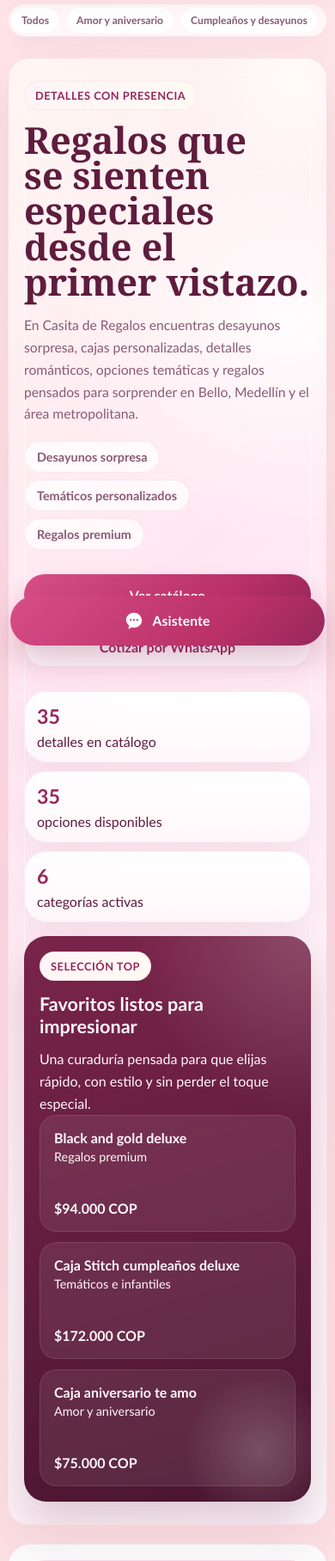
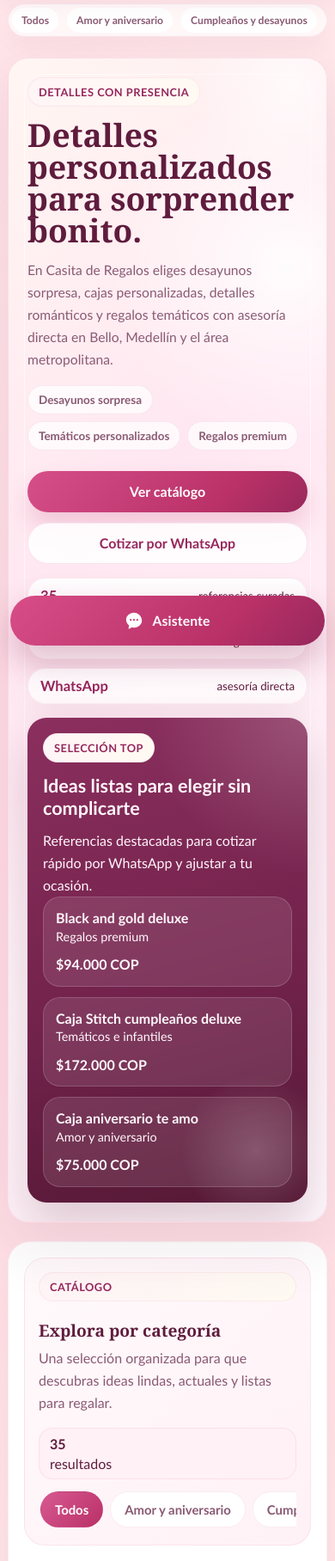
Before and after one commit to Themogged/Casita-de-regalo, a Django app: page / in a window 390 px wide. Shown: the part 81-1897 px from the top of the page at 86% size. Run offline with Django 5.2, Linux system fonts and the light colour scheme; data comes from the database, SQL or seed files in the repository.

Commit message:
Refine mobile hero and public stock labels

```diff
--- a/Templates/inicio.html
+++ b/Templates/inicio.html
@@ -15,8 +15,9 @@
     }
 
     .hero-grid {
-        grid-template-columns: minmax(0, 1.24fr) minmax(320px, 0.86fr);
-        align-items: stretch;
+        grid-template-columns: minmax(0, 1fr) minmax(300px, 0.78fr);
+        align-items: center;
+        gap: clamp(18px, 3vw, 34px);
     }
 
     .about-grid {
@@ -39,6 +40,10 @@
 
     .home-flow {
         gap: 26px;
+    }
+
+    .hero-card {
+        padding: clamp(22px, 4vw, 42px);
     }
 
     .section-stack {
@@ -88,11 +93,11 @@
 
     .hero-copy h1 {
         font-family: Georgia, "Palatino Linotype", serif;
-        font-size: clamp(2.7rem, 5.8vw, 4.8rem);
-        line-height: 0.93;
-        margin-bottom: 18px;
+        font-size: clamp(2.45rem, 4.9vw, 4.2rem);
+        line-height: 0.98;
+        margin-bottom: 16px;
         text-wrap: balance;
-        max-width: 11ch;
+        max-width: 13ch;
     }
 
     .hero-copy p,
@@ -105,26 +110,26 @@
     }
 
     .hero-copy p {
-        max-width: 62ch;
-        font-size: 1.03rem;
+        max-width: 56ch;
+        font-size: 1rem;
     }
 
     .hero-tags {
         display: flex;
         flex-wrap: wrap;
         gap: 10px;
-        margin-top: 18px;
+        margin-top: 16px;
     }
 
     .hero-tag {
         display: inline-flex;
         align-items: center;
-        padding: 9px 14px;
+        padding: 8px 12px;
         border-radius: 999px;
         background: rgba(255, 255, 255, 0.72);
         border: 1px solid rgba(198, 68, 125, 0.1);
         color: var(--ink-700);
-        font-size: 0.9rem;
+        font-size: 0.84rem;
         font-weight: 700;
     }
 
@@ -132,14 +137,14 @@
         display: flex;
         gap: 12px;
         flex-wrap: wrap;
-        margin-top: 28px;
+        margin-top: 24px;
     }
 
     .hero-stats {
         display: grid;
         grid-template-columns: repeat(3, minmax(0, 1fr));
-        gap: 14px;
-        margin-top: 28px;
+        gap: 10px;
+        margin-top: 22px;
     }
 
     .hero-stat,
@@ -157,7 +162,7 @@
     }
 
     .hero-stat {
-        padding: 18px 18px 20px;
+        padding: 14px 16px;
         background: linear-gradient(180deg, rgba(255, 255, 255, 0.96) 0%, rgba(255, 247, 250, 0.96) 100%);
     }
 
@@ -165,7 +170,7 @@
         display: block;
         margin-bottom: 6px;
         color: var(--rose-700);
-        font-size: 1.95rem;
+        font-size: 1.5rem;
     }
 
     .hero-panel,
@@ -180,7 +185,7 @@
         overflow: hidden;
         background:
             radial-gradient(circle at top right, rgba(255, 255, 255, 0.18), transparent 28%),
-            linear-gradient(165deg, #7a244a 0%, #5f1c3d 58%, #49152f 100%);
+            linear-gradient(165deg, #8b2f5e 0%, #71224b 58%, #541834 100%);
         color: #fff5fa;
         border: 0;
         box-shadow: 0 28px 54px rgba(88, 24, 55, 0.2);
@@ -202,7 +207,7 @@
     .catalog-main h2,
     .sidebar h2 {
         margin-bottom: 12px;
-        font-size: clamp(1.35rem, 3vw, 2rem);
+        font-size: clamp(1.35rem, 2.7vw, 2rem);
     }
 
     .section-card h2,
@@ -306,8 +311,8 @@
     }
 
     .hero-panel .feature-item {
-        background: rgba(255, 255, 255, 0.08);
-        border-color: rgba(255, 255, 255, 0.1);
+        background: rgba(255, 255, 255, 0.1);
+        border-color: rgba(255, 255, 255, 0.16);
         color: #fff8fb;
         backdrop-filter: blur(4px);
     }
@@ -833,8 +838,8 @@
         }
 
         .hero-copy h1 {
-            font-size: clamp(2.2rem, 11vw, 3.35rem);
-            line-height: 0.96;
+            font-size: clamp(2rem, 9.5vw, 2.75rem);
+            line-height: 1;
             max-width: none;
         }
 
@@ -865,8 +870,9 @@
         }
 
         .hero-stats {
-            grid-template-columns: repeat(2, minmax(0, 1fr));
+            grid-template-columns: 1fr;
             gap: 10px;
+            margin-top: 16px;
         }
 
         .feature-list,
@@ -890,16 +896,27 @@
             flex-direction: column;
             justify-content: space-between;
             align-items: flex-start;
-            min-height: 136px;
-            padding: 16px;
+            min-height: auto;
+            padding: 14px;
         }
 
         .hero-stat {
-            padding: 14px;
+            display: flex;
+            align-items: center;
+            justify-content: space-between;
+            gap: 14px;
+            padding: 12px 14px;
         }
 
         .hero-stat strong {
-            font-size: 1.45rem;
+            margin: 0;
+            font-size: 1.04rem;
+            line-height: 1;
+        }
+
+        .hero-stat span {
+            text-align: right;
+            font-size: 0.83rem;
         }
 
         .hero-panel,
@@ -907,6 +924,10 @@
         .sidebar,
         .catalog-main {
             padding: 18px;
+        }
+
+        .hero-panel {
+            border-radius: 22px;
         }
 
         .hero-panel p,
@@ -1103,44 +1124,44 @@
     <div class="hero-grid">
         <div class="hero-copy">
             <span class="section-kicker">Detalles con presencia</span>
-            <h1>Regalos que se sienten especiales desde el primer vistazo.</h1>
+            <h1>Detalles personalizados para sorprender bonito.</h1>
             <p>
-                En Casita de Regalos encuentras desayunos sorpresa, cajas personalizadas, detalles
-                románticos, opciones temáticas y regalos pensados para sorprender en Bello, Medellín
-                y el área metropolitana.
+                En Casita de Regalos eliges desayunos sorpresa, cajas personalizadas, detalles
+                rom&aacute;nticos y regalos tem&aacute;ticos con asesor&iacute;a directa en Bello,
+                Medell&iacute;n y el &aacute;rea metropolitana.
             </p>
 
             <div class="hero-tags">
                 <span class="hero-tag">Desayunos sorpresa</span>
-                <span class="hero-tag">Temáticos personalizados</span>
+                <span class="hero-tag">Tem&aacute;ticos personalizados</span>
                 <span class="hero-tag">Regalos premium</span>
             </div>
 
             <div class="hero-actions">
-                <a href="#catalogo" class="btn">Ver catálogo</a>
+                <a href="#catalogo" class="btn">Ver cat&aacute;logo</a>
                 <a href="https://wa.me/573116262155?text=Hola%20quiero%20cotizar%20un%20detalle%20personalizado" class="btn-secondary" target="_blank" rel="noopener noreferrer">Cotizar por WhatsApp</a>
             </div>
 
             <div class="hero-stats">
                 <div class="hero-stat">
                     <strong>{{ resumen.total_productos }}</strong>
-                    <span>detalles en catálogo</span>
-                </div>
-                <div class="hero-stat">
-                    <strong>{{ resumen.disponibles }}</strong>
-                    <span>opciones disponibles</span>
+                    <span>referencias curadas</span>
                 </div>
                 <div class="hero-stat">
                     <strong>{{ resumen.categorias }}</strong>
-                    <span>categorías activas</span>
+                    <span>categor&iacute;as claras</span>
+                </div>
+                <div class="hero-stat">
+                    <strong>WhatsApp</strong>
+                    <span>asesor&iacute;a directa</span>
                 </div>
             </div>
         </div>
 
         <aside class="hero-panel">
-            <span class="section-kicker">Selección top</span>
-            <h2>Favoritos listos para impresionar</h2>
-            <p>Una curaduría pensada para que elijas rápido, con estilo y sin perder el toque especial.</p>
+            <span class="section-kicker">Selecci&oacute;n top</span>
+            <h2>Ideas listas para elegir sin complicarte</h2>
+            <p>Referencias destacadas para cotizar r&aacute;pido por WhatsApp y ajustar a tu ocasi&oacute;n.</p>
 
             <div class="feature-list">
                 {% for producto in destacados %}
@@ -1289,7 +1310,7 @@
                         <div class="product-body">
                             <div class="product-topline">
                                 <span class="pill">{{ producto.categoria.nombre|default:"Sin categoría" }}</span>
-                                <span class="{{ producto.stock_badge_class }}">{{ producto.stock_label }}</span>
+                                <span class="{{ producto.public_status_badge_class }}">{{ producto.public_status_label }}</span>
                             </div>
 
                             <div>
--- a/Templates/producto_detalle.html
+++ b/Templates/producto_detalle.html
@@ -590,7 +590,7 @@
     <article class="detail-card page-card">
         <div class="detail-topline">
             <span class="detail-category">{{ producto.categoria.nombre|default:"Sin categoría" }}</span>
-            <span class="{{ producto.stock_badge_class }}">{{ producto.stock_label }}</span>
+            <span class="{{ producto.public_status_badge_class }}">{{ producto.public_status_label }}</span>
         </div>
 
         <div class="detail-price">Desde {{ producto.precio|cop }} COP</div>
@@ -607,7 +607,7 @@
         <div class="detail-meta">
             <div class="detail-meta-row">
                 <span>Disponibilidad</span>
-                <strong>{{ producto.stock }} unidades</strong>
+                <strong>{% if producto.disponible %}Disponible para pedido{% else %}Agotado temporalmente{% endif %}</strong>
             </div>
             <div class="detail-meta-row">
                 <span>Categoría</span>
@@ -648,7 +648,7 @@
             <div class="related-grid carousel-track js-carousel-track">
                 {% for item in relacionados %}
                     <article class="related-item">
-                        <span class="{{ item.stock_badge_class }}">{{ item.stock_label }}</span>
+                        <span class="{{ item.public_status_badge_class }}">{{ item.public_status_label }}</span>
                         <h3><a href="{% url 'detalle_producto' item.id %}" class="related-item-title">{{ item.nombre }}</a></h3>
                         <p>
                             {% if item.descripcion %}
--- a/productos/models.py
+++ b/productos/models.py
@@ -41,6 +41,18 @@ class Producto(models.Model):
             return 'stock-badge stock-badge--low'
         return 'stock-badge stock-badge--ok'
 
+    @property
+    def public_status_label(self):
+        if self.stock <= 0:
+            return 'Agotado'
+        return 'Disponible'
+
+    @property
+    def public_status_badge_class(self):
+        if self.stock <= 0:
+            return 'stock-badge stock-badge--out'
+        return 'stock-badge stock-badge--ok'
+
     class Meta:
         ordering = ['-destacado', 'nombre']
 
--- a/productos/views.py
+++ b/productos/views.py
@@ -356,7 +356,6 @@ def inicio(request):
     resumen = {
         'total_productos': productos.count(),
         'categorias': categorias.count(),
-        'disponibles': productos.filter(stock__gt=0).count(),
     }
 
     paginator = Paginator(productos, 9)
```
Also changed, not shown: productos/tests.py (+15 -0 lines).
